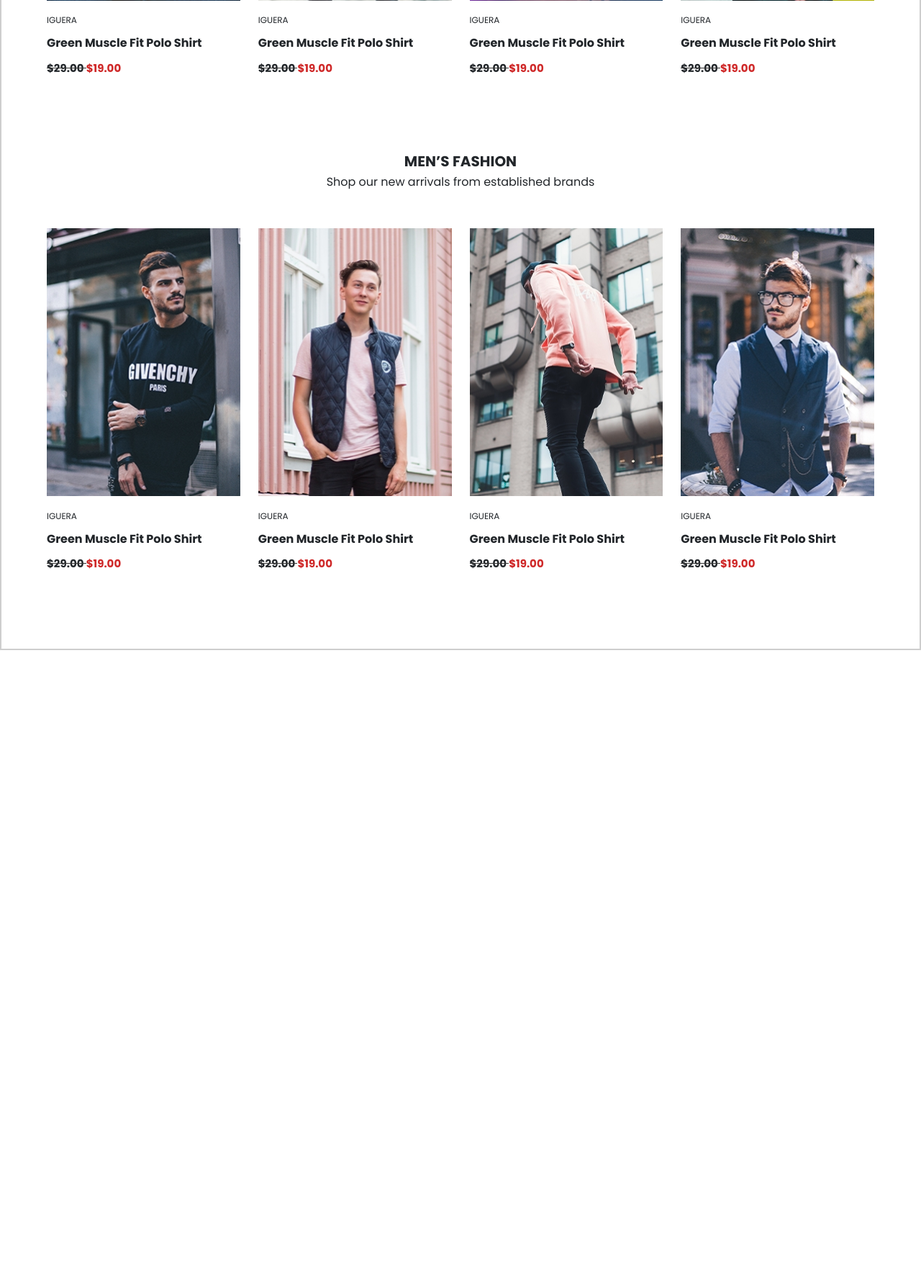
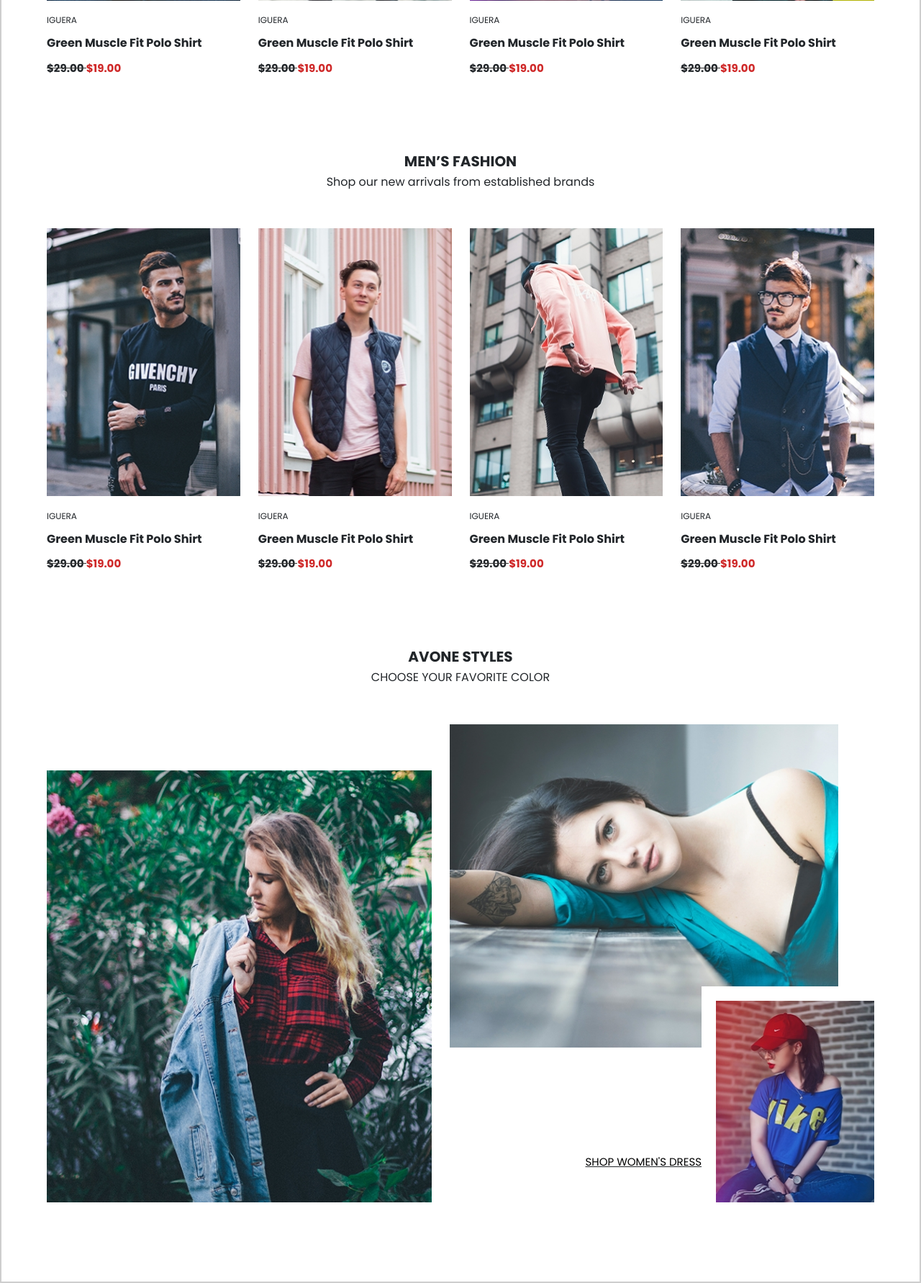
Before and after one commit to taskoff/figma-or-xd-to-html, a PHP site: page / in a window 1280 px wide; the page is wider, and only the part inside the window is pictured. Shown: the part 2128-3910 px from the top of that part at 72% size. Before the commit the page ends 3031 px from the top of that part, so only its background shows below. Run offline with PHP 8.4, Linux system fonts and the light colour scheme.

Commit message:
add displaced gallery

```diff
--- a/Xd-FashionLandingPageTemplate/project/index.html
+++ b/Xd-FashionLandingPageTemplate/project/index.html
@@ -42,7 +42,7 @@
                     </div>
                 </div>
             </nav>
-            <section class="site-header-title-section">
+            <section class="title-section">
                 <div class="title-box">
                     <p class="title-box-text">NEW TREND</p>
                     <h1 class="site-title">COLLUSION</h1>
@@ -150,6 +150,26 @@
                     </div>
                 </div>
             </section>
+            <section class="section section-displaced">
+                <div class="section-text-wrapper">
+                    <h3>AVONE STYLES</h3>
+                    <p>CHOOSE YOUR FAVORITE COLOR</p>
+                </div>
+                <div class="category-gallery--displaced">
+                    <div class="img-wrapper-first">
+                        <img src="assets/images/displaced1.jpg" alt="displaced-img">
+                    </div>
+                    <div class="img-wrapper-second">
+                        <img src="assets/images/displaced2.jpg" alt="displaced-img">
+                    </div>
+                    <div class="img-wrapper-third">
+                        <img src="assets/images/displaced3.jpg" alt="displaced-img">
+                    </div>
+                    <div class="link-wrapper">
+                        <a href="#">SHOP WOMEN'S DRESS</a>
+                    </div>
+                </div>
+            </section>
         </main>
 
     </div>
--- a/Xd-FashionLandingPageTemplate/project/style.css
+++ b/Xd-FashionLandingPageTemplate/project/style.css
@@ -382,11 +382,11 @@ button {
   margin-left: 30px;
 }
 
-.site-header-title-section {
+.site-header .title-section {
   width: 100%;
   height: 745px;
   background-image: url("../assets/images/header-img.jpg");
-  padding-left: 923px;
+  padding-left: 60%;
   padding-top: 436px;
 }
 
@@ -450,6 +450,64 @@ button {
   position: absolute;
   bottom: 20px;
   right: 348px;
+}
+
+.category-gallery--displaced {
+  max-width: 1150px;
+  display: -ms-grid;
+  display: grid;
+  -ms-grid-rows: 64px 300px 85px 215px;
+      grid-template-rows: 64px 300px 85px 215px;
+  -ms-grid-columns: 560px 350px 190px 50px;
+      grid-template-columns: 560px 350px 190px 50px;
+}
+
+.category-gallery--displaced .img-wrapper-first {
+  -ms-grid-row: 2;
+      grid-row-start: 2;
+  grid-row-end: 5;
+  -ms-grid-column: 1;
+      grid-column-start: 1;
+  grid-column-end: 2;
+  padding-right: 25px;
+}
+
+.category-gallery--displaced .img-wrapper-second {
+  -ms-grid-row: 1;
+      grid-row-start: 1;
+  grid-row-end: 4;
+  -ms-grid-column: 2;
+      grid-column-start: 2;
+  grid-column-end: 4;
+}
+
+.category-gallery--displaced .img-wrapper-third {
+  -ms-grid-row: 3;
+      grid-row-start: 3;
+  grid-row-end: 5;
+  -ms-grid-column: 3;
+      grid-column-start: 3;
+  grid-column-end: 5;
+  padding: 20px 0 0 20px;
+  background-color: white;
+}
+
+.category-gallery--displaced img {
+  height: 100%;
+}
+
+.category-gallery--displaced .link-wrapper {
+  -ms-grid-row: 4;
+      grid-row-start: 4;
+  grid-row-end: 5;
+  -ms-grid-column: 2;
+      grid-column-start: 2;
+  grid-column-end: 3;
+  -ms-grid-column-align: end;
+      justify-self: end;
+  padding: 150px 0;
+  text-decoration: underline;
+  font-size: 15px;
 }
 
 .section {
```
Also changed, not shown: Xd-FashionLandingPageTemplate/project/components/_component-gallery.scss (+45 -0 lines), Xd-FashionLandingPageTemplate/project/components/_component-header.scss (+3 -5 lines), Xd-FashionLandingPageTemplate/project/assets/images/displaced1.jpg (added), Xd-FashionLandingPageTemplate/project/assets/images/displaced2.jpg (added), Xd-FashionLandingPageTemplate/project/assets/images/displaced3.jpg (added), 1 other file.
